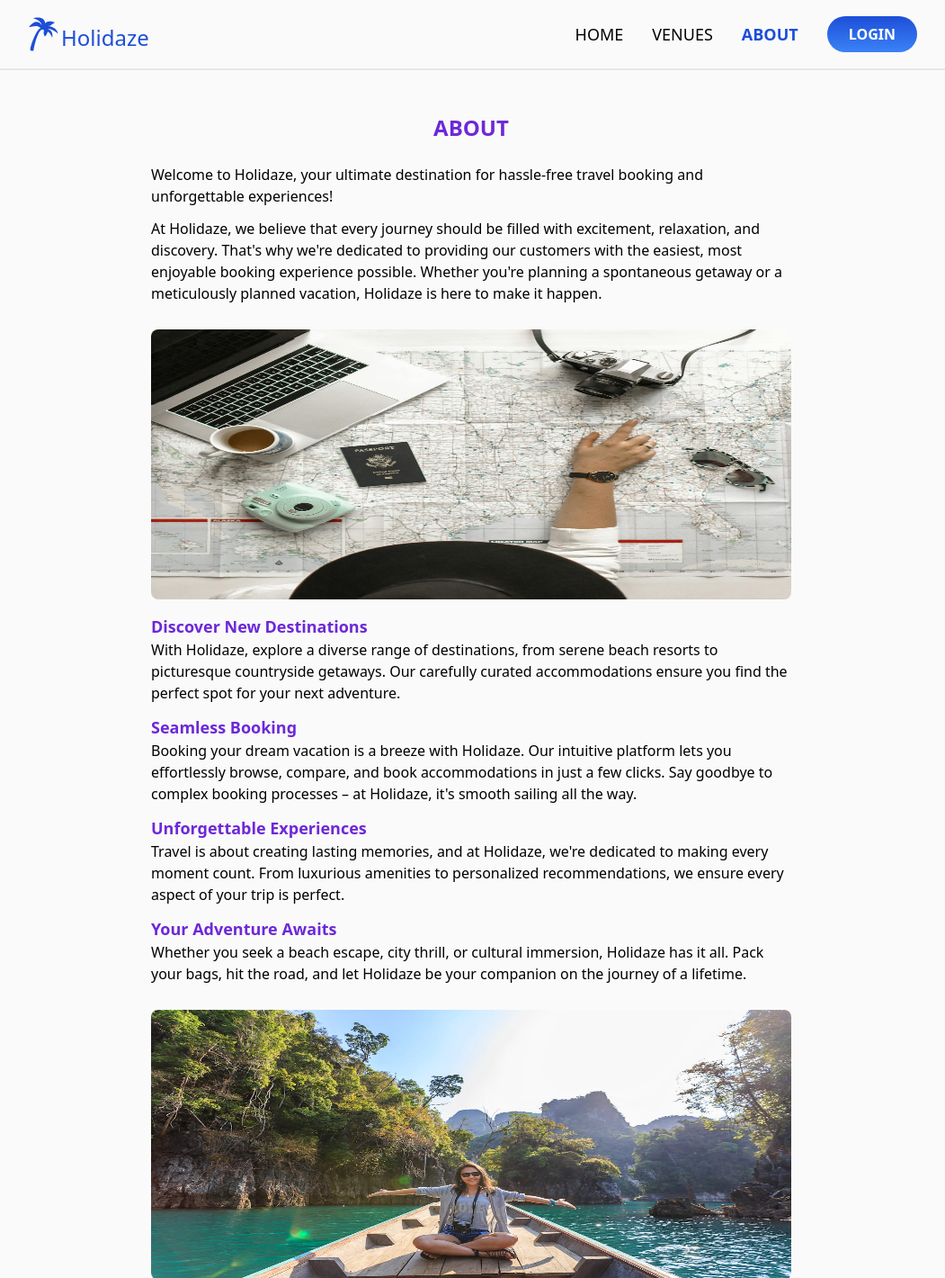
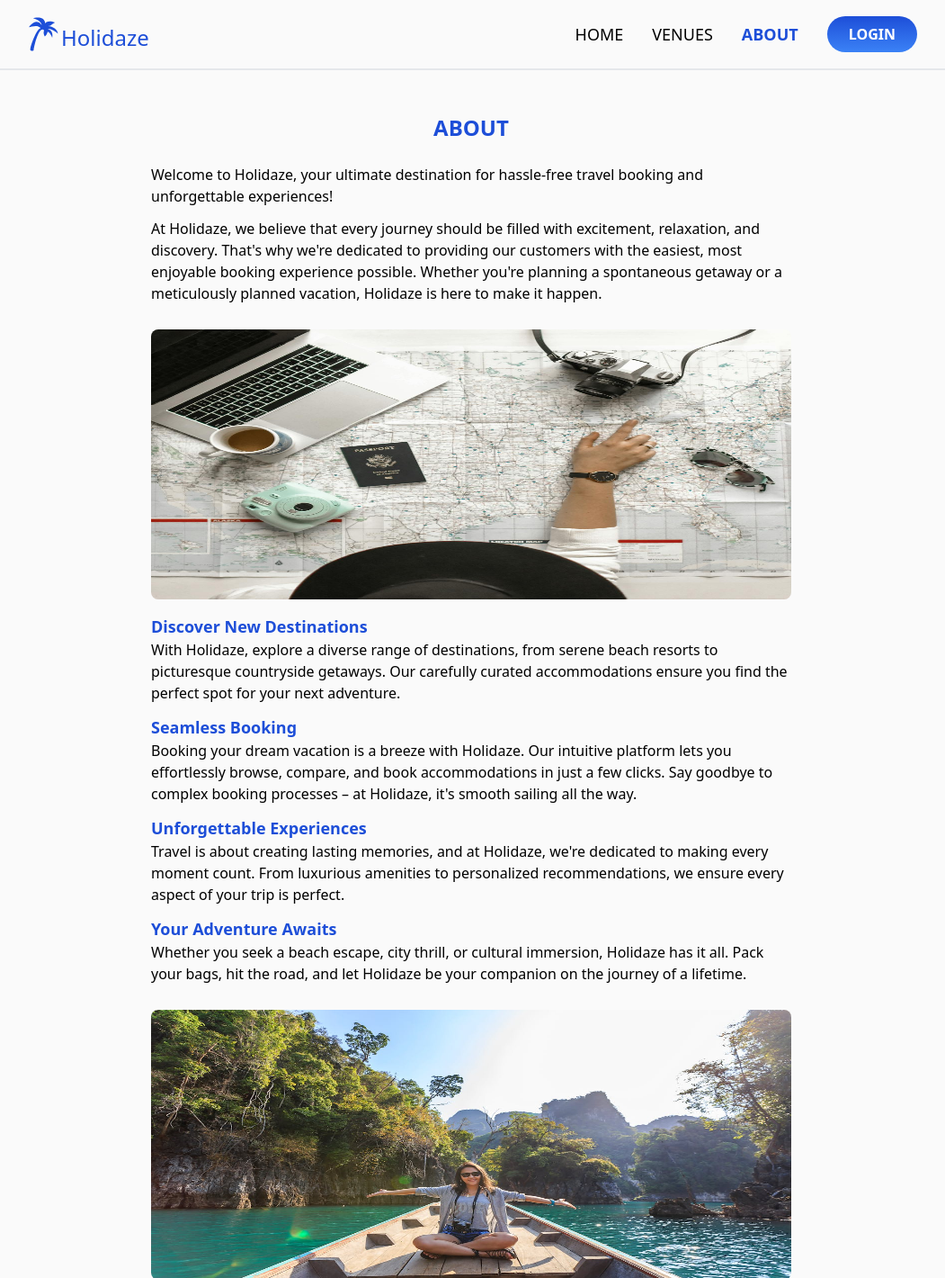
Before and after one commit to karolina-szymanska/project-exam-2, a React (Vite) app: page /about in a window 1280 px wide. Shown: the top 1420 px of the page at 90% size, without its empty margins (116-1167 px from the left). Built offline with nearby package versions, Linux system fonts and the light colour scheme.

Commit message:
color styling

```diff
--- a/src/Pages/AboutPage/index.jsx
+++ b/src/Pages/AboutPage/index.jsx
@@ -4,7 +4,7 @@ import about2 from "../../assets/about2.jpg";
 const AboutPage = () => {
   return (
     <div className="mx-auto mb-6 max-w-screen-md">
-      <h1 className="mt-4 text-center text-2xl font-bold uppercase text-violet-700 md:mt-12">
+      <h1 className="mt-4 text-center text-2xl font-bold uppercase text-blue-700 md:mt-12">
         About
       </h1>
       <div className="mx-5 sm:p-2">
@@ -33,7 +33,7 @@ const AboutPage = () => {
         </div>
         <div className="py-4">
           <div className="mb-3">
-            <p className="text-lg font-semibold text-violet-700">
+            <p className="text-lg font-semibold text-blue-700">
               Discover New Destinations
             </p>
             <p>
@@ -44,7 +44,7 @@ const AboutPage = () => {
             </p>
           </div>
           <div className="mb-3">
-            <p className="text-lg font-semibold text-violet-700">
+            <p className="text-lg font-semibold text-blue-700">
               Seamless Booking
             </p>
             <p>
@@ -55,7 +55,7 @@ const AboutPage = () => {
             </p>
           </div>
           <div className="mb-3">
-            <p className="text-lg font-semibold text-violet-700">
+            <p className="text-lg font-semibold text-blue-700">
               Unforgettable Experiences
             </p>
             <p>
@@ -66,7 +66,7 @@ const AboutPage = () => {
             </p>
           </div>
           <div className="mb-3">
-            <p className="text-lg font-semibold text-violet-700">
+            <p className="text-lg font-semibold text-blue-700">
               Your Adventure Awaits
             </p>
             <p>
--- a/src/Pages/HomePage/index.jsx
+++ b/src/Pages/HomePage/index.jsx
@@ -56,7 +56,7 @@ const HomePage = () => {
       </div>
 
       <div className="my-12 ml-8 flex overflow-auto md:ml-0 lg:ml-0">
-        <div className="flex justify-evenly rounded-lg bg-violet-700 p-5 text-white">
+        <div className="flex justify-evenly rounded-lg bg-blue-700 p-5 text-white">
           <p className="m-2 mt-5 w-72 p-1 text-xl font-semibold md:w-1/4">
             Find and book your perfect stay
           </p>
@@ -143,7 +143,7 @@ const HomePage = () => {
         </div>
       </div>
 
-      <div className="bg-violet-700 py-8 md:my-12 md:rounded-xl">
+      <div className="bg-blue-700 py-8 md:my-12 md:rounded-xl">
         <p className="text-center text-lg font-semibold uppercase text-white md:text-xl">
           Subscribe our newsletter
         </p>
```
